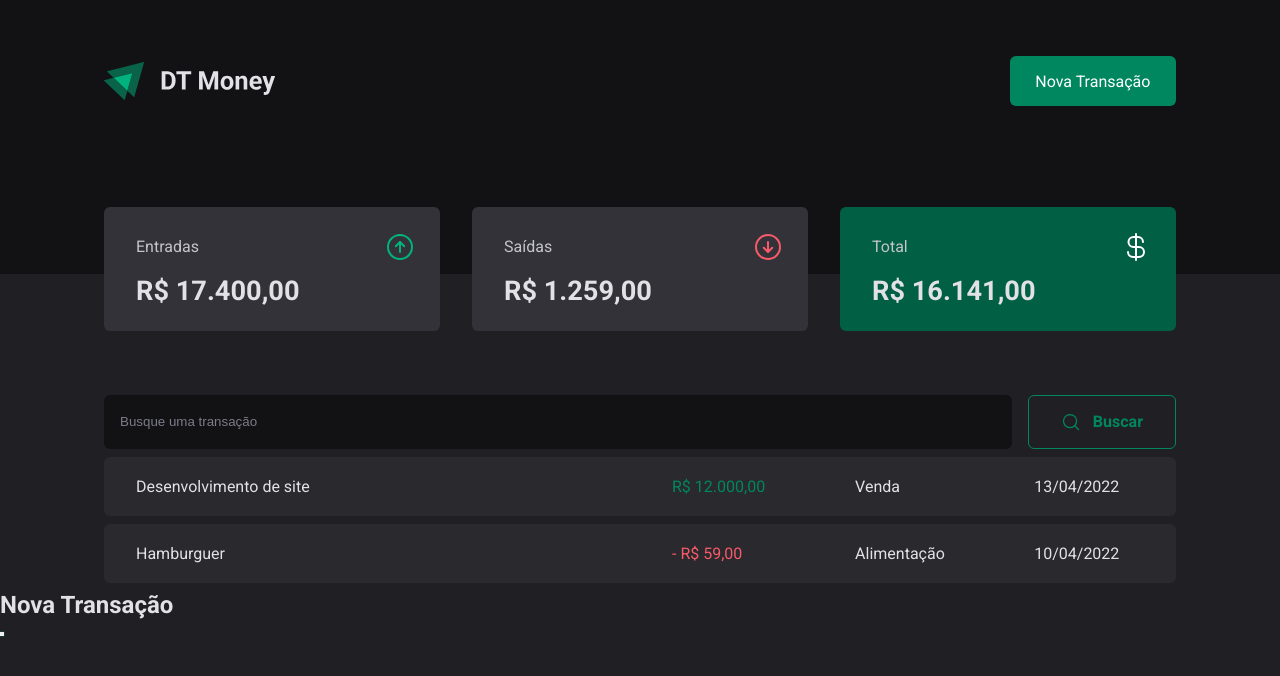
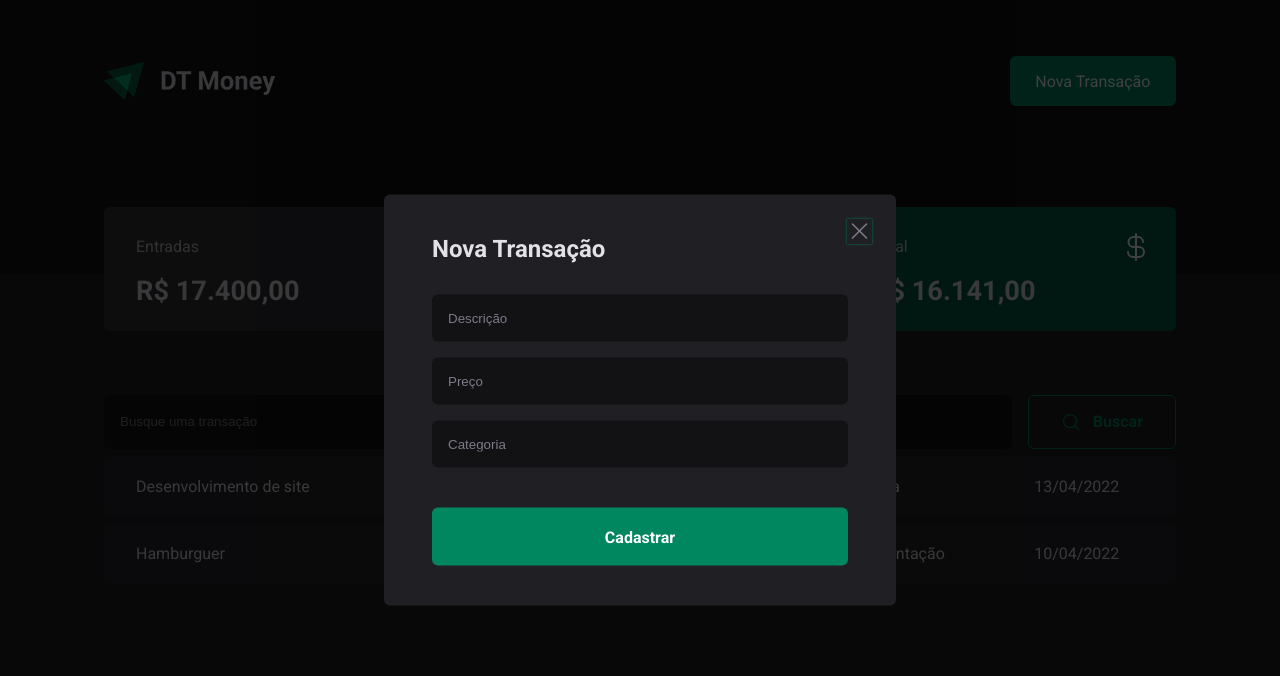
Before and after one commit to skyrons/DT-Money, a React (Vite) app: page / in a window 1280 px wide. Both pictures are taken after a click on the button "Nova Transação". Shown: the top 676 px of the page. Built offline with nearby package versions, Linux system fonts and the light colour scheme.

Commit message:
Visual Structure - New Transaction Modal

```diff
--- a/src/components/Header/index.tsx
+++ b/src/components/Header/index.tsx
@@ -2,6 +2,7 @@
 
 import logoImg from '../../assets/logo.svg';
 import * as  Dialog  from "@radix-ui/react-dialog";
+import { NewTransactionModal } from "../NewTransactionModal";
 export function Header (){
   return(
     <HeaderContainer>
@@ -12,14 +13,7 @@
           <Dialog.Trigger asChild>
             <NewTransactionButton>Nova Transação</NewTransactionButton>
           </Dialog.Trigger>
-
-          <Dialog.Portal>
-            <Dialog.Overlay />
-            <Dialog.Content>
-              <Dialog.Title>Nova Transação</Dialog.Title>
-              <Dialog.Close />
-            </Dialog.Content>
-          </Dialog.Portal>
+          <NewTransactionModal />
         </Dialog.Root>
       </HeaderContent>
     </HeaderContainer>
--- /dev/null
+++ b/src/components/NewTransactionModal/index.tsx
@@ -0,0 +1,29 @@
+import * as Dialog from "@radix-ui/react-dialog";
+import { Close, Content, Overlay } from "./styles";
+import { X } from "phosphor-react";
+
+export function NewTransactionModal (){
+  return(
+    <Dialog.Portal>
+      <Overlay />
+      <Content >
+        <Dialog.Title>Nova Transação</Dialog.Title>
+          <Close>
+            <X size={25}/>
+          </Close>
+
+          <form action="">
+            <input type="text" placeholder="Descrição" required/>
+            <input type="text" placeholder="Preço" required/>
+            <input type="text" placeholder="Categoria" required/>
+
+            <button type="submit">
+              Cadastrar
+            </button>
+          </form>
+
+
+      </Content >
+    </Dialog.Portal>
+  )
+}
--- /dev/null
+++ b/src/components/NewTransactionModal/styles.ts
@@ -0,0 +1,73 @@
+import styled from "styled-components";
+import * as Dialog from "@radix-ui/react-dialog";
+
+export const Overlay = styled(Dialog.Overlay)`
+  position: fixed;
+  width: 100vw;
+  height: 100vh;
+  inset: 0;
+  background: rgba(0, 0, 0, 0.75);
+`;
+
+export const Content = styled(Dialog.Content)`
+  min-width: 32rem;
+  border-radius: 6px;
+  padding: 2.5rem 3rem;
+  background: ${props => props.theme["gray-800"]};
+
+  position: fixed;
+  top: 50%;
+  left: 50%;
+  transform: translate(-50%, -50%);
+
+  form {
+    margin-top: 2rem;
+
+    display: flex;
+    flex-direction: column;
+    gap: 1rem;
+
+    input {
+      border-radius: 6px;
+      border: 0;
+      background: ${props => props.theme["gray-900"]};
+      color: ${props => props.theme["gray-300"]};
+      padding: 1rem;
+
+      &::placeholder {
+        color: ${props => props.theme["gray-500"]}
+      }
+    }
+
+    button[type="submit"] {
+      height: 58px;
+      border: 0;
+      border-radius: 6px;
+      background-color: ${props => props.theme["green-500"]};
+      color: ${props => props.theme["white"]};
+      font-weight: bold;
+
+      padding: 0 1.25rem;
+      margin-top: 1.5rem;
+
+      transition: background-color 0.2s;
+      cursor: pointer;
+
+      &:hover{
+        background-color: ${props => props.theme["green-700"]};
+      }
+    }
+  }
+
+`;
+
+export const Close = styled(Dialog.Close)`
+  position: absolute;
+  background: transparent;
+  border: 0;
+  top: 1.5rem;
+  right: 1.5rem;
+  line-height: 0;
+  cursor: pointer;
+  color: ${props => props.theme["gray-500"]}
+`;
```
